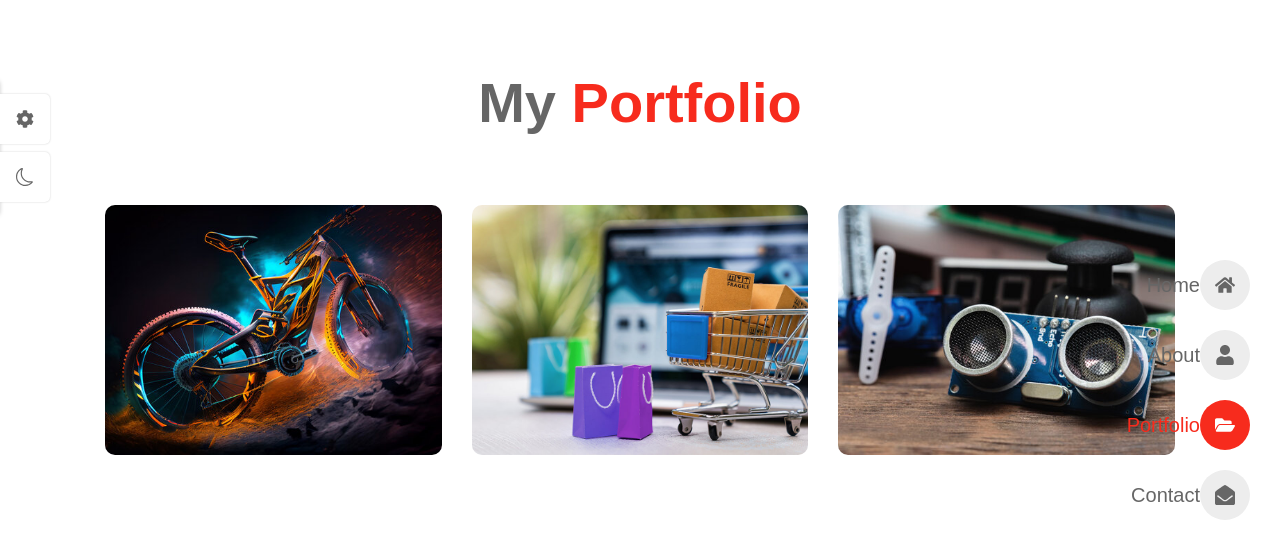
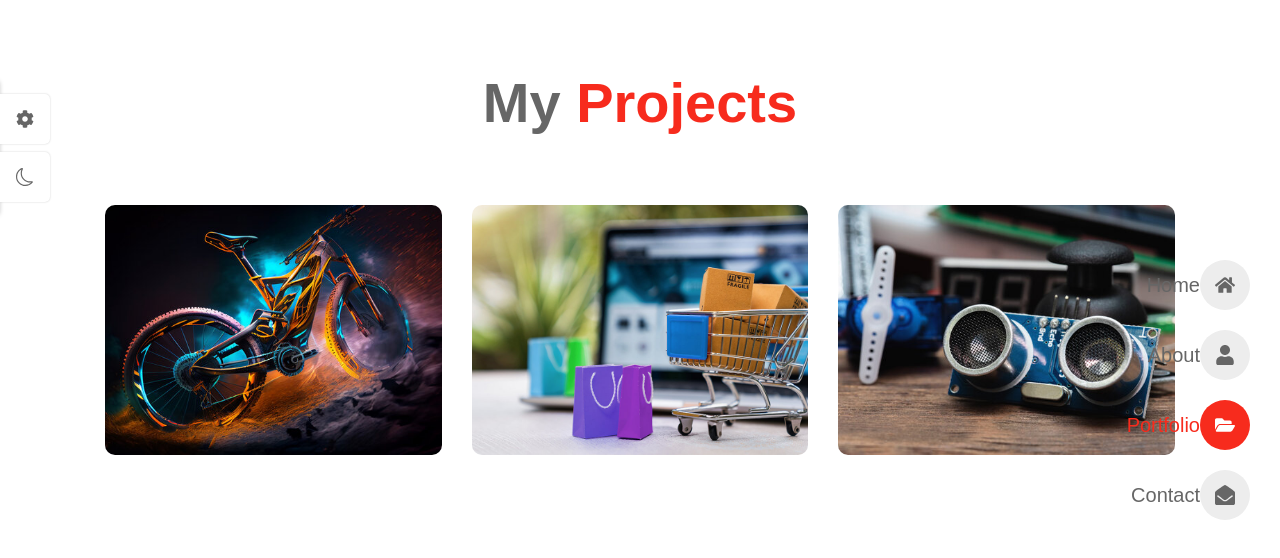
Before and after one commit to Dhanush-varddhan-k/dhanush_web, a React (Vite) app: page /portfolio in a window 1280 px wide. Shown: the top 558 px of the page. Built offline with nearby package versions, Linux system fonts and the light colour scheme; a web font is replaced by a local one.

Commit message:
Update Portfolio.jsx

```diff
--- a/src/pages/portfolio/Portfolio.jsx
+++ b/src/pages/portfolio/Portfolio.jsx
@@ -6,7 +6,7 @@
 const Portfolio = () => {
   return (
     <section className="portfolio section">
-      <h2 className="section__title">My <span>Portfolio</span></h2>
+      <h2 className="section__title">My <span>Projects</span></h2>
       <div className="portfolio__container container grid">
       {
           portfolio.map((item)=>{
```
